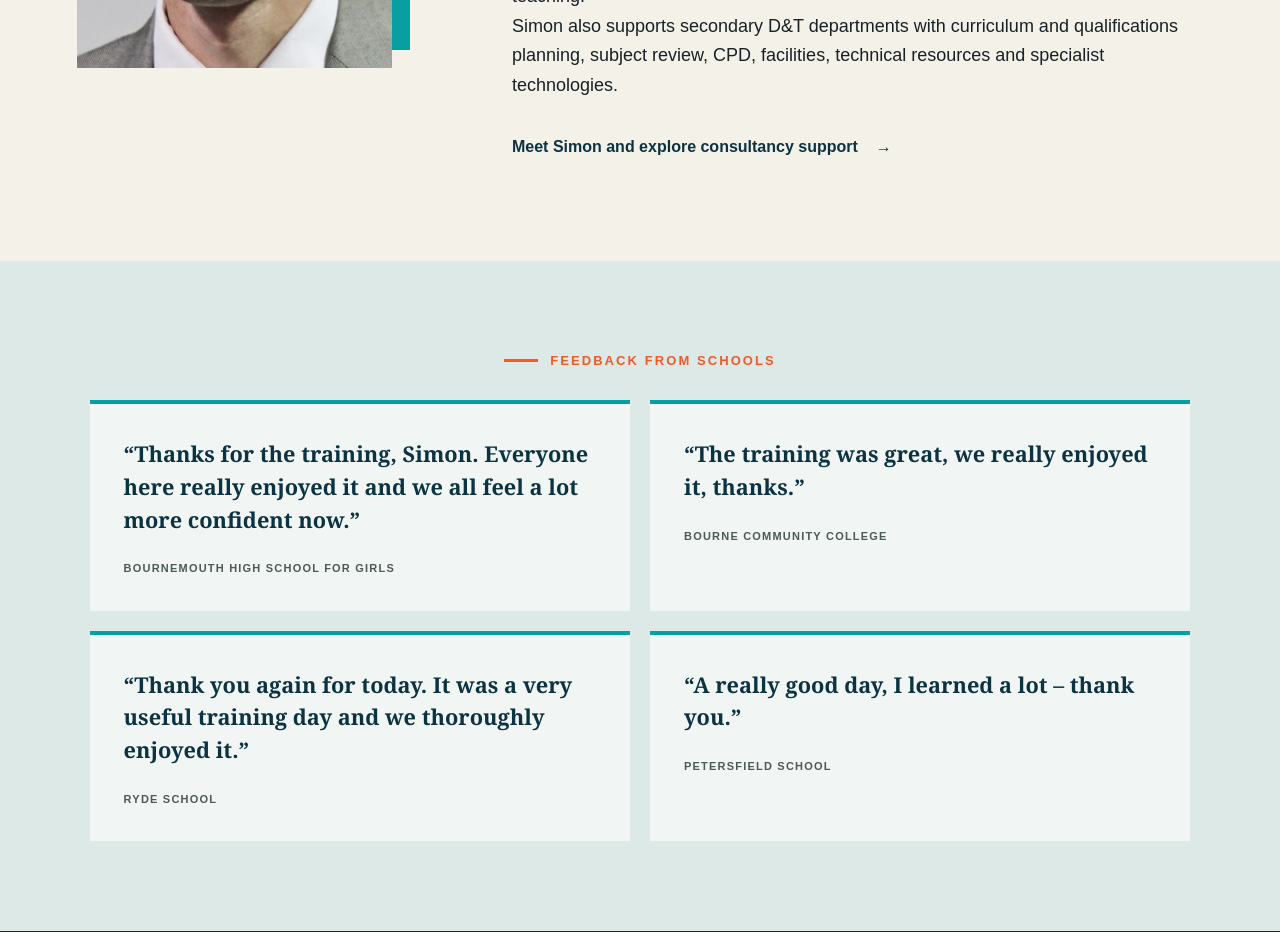
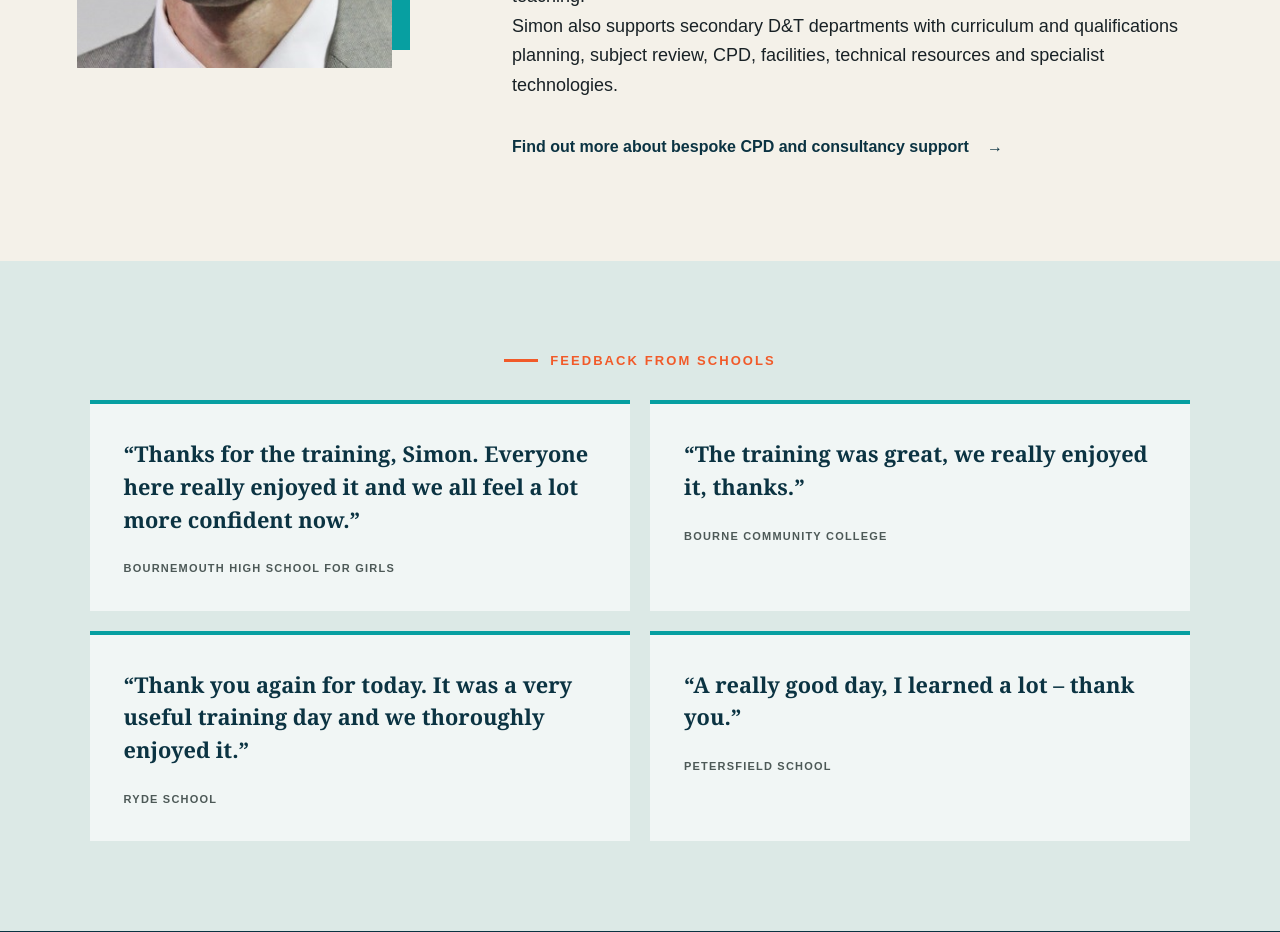
Before and after one commit to tarranteng/Training-Website, a Next.js app: page / in a window 1280 px wide. Shown: the part 3460-4392 px from the top of the page. Built offline with nearby package versions, Linux system fonts and the light colour scheme.

Commit message:
Update page.tsx

```diff
--- a/app/page.tsx
+++ b/app/page.tsx
@@ -93,7 +93,7 @@ export default function HomePage() {
           <p className="lead">Simon Tarrant is a Registered D&amp;T Health &amp; Safety Consultant with more than 20 years’ experience in Design &amp; Technology education.</p>
           <p>Training is focused on helping teachers and technicians use equipment confidently, understand their responsibilities and build safer working practice into everyday teaching.</p>
           <p>Simon also supports secondary D&amp;T departments with curriculum and qualifications planning, subject review, CPD, facilities, technical resources and specialist technologies.</p>
-          <Link className="section-link" href="/about#consultancy">Meet Simon and explore consultancy support <span>→</span></Link>
+          <Link className="section-link" href="/about#consultancy">Find out more about bespoke CPD and consultancy support <span>→</span></Link>
         </div>
       </section>
 
```
